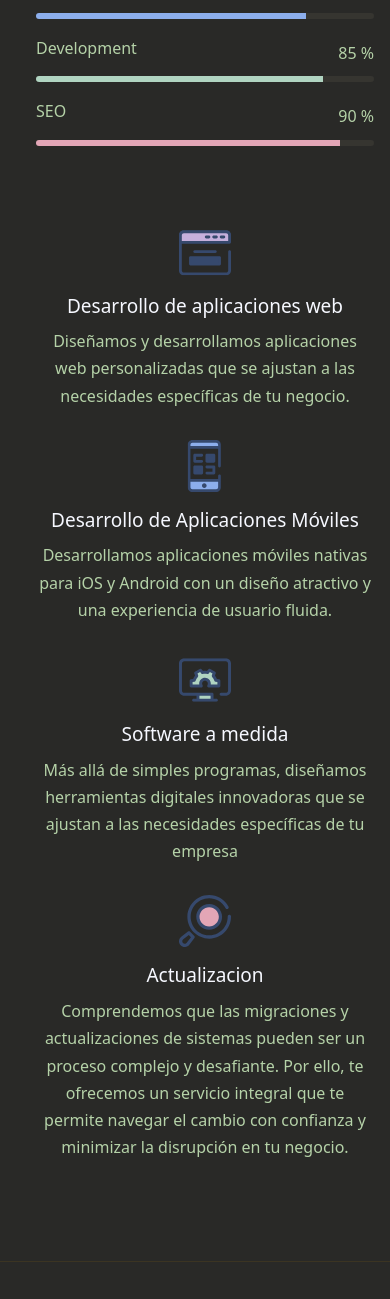
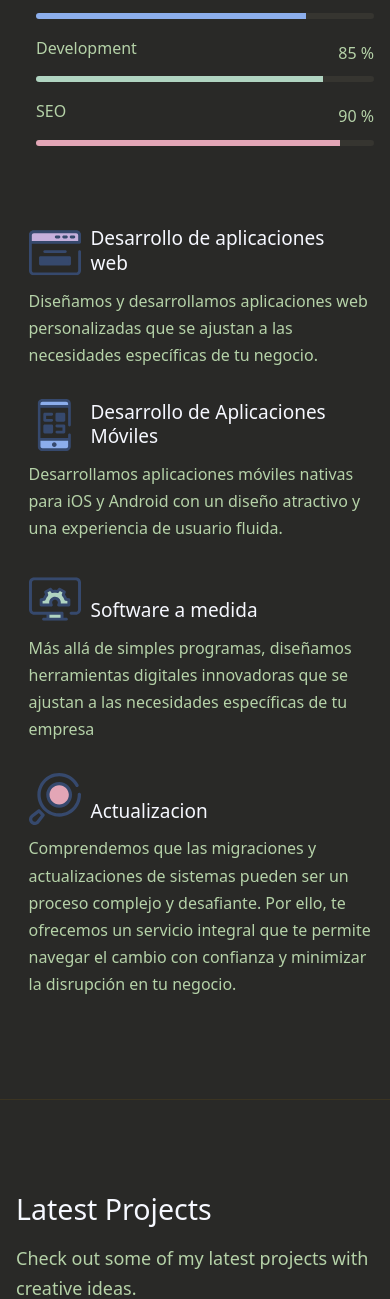
Before and after one commit to Naza42/CottonSP-Web, a Django app: page / in a window 390 px wide. Shown: the part 1444-2743 px from the top of the page. Run offline with Django 4.2, Linux system fonts and the light colour scheme.

Commit message:
Diseño responsive
Cambios en el diseño:
Diseño responsive en los cards.
Diseño en el navbar
Creacion de media querys en el base.css

```diff
--- a/static/css/base.css
+++ b/static/css/base.css
@@ -466,14 +466,25 @@
 
   .progress-fill { height: inherit; }
 
-  .about-card { text-align: center; }
+  .about-card {
+    --bs-gutter-x: 1.5rem;
+  --bs-gutter-y: 0;
+  display: flex;
+  flex-wrap: wrap;
+  margin-top: calc(-1 * var(--bs-gutter-y));
+  margin-right: calc(-.5 * var(--bs-gutter-x));
+  margin-left: calc(-.5 * var(--bs-gutter-x));
+   }
 
   .about-card .card-icon {
     max-width: max-content;
     margin-inline: auto;
+    margin-bottom: 1rem;
   }
 
-  .about-card .card-title { margin-block: 16px 10px; }
+  .about-card .card-title {
+    height: 5rem;
+   }
 
 
 
@@ -924,3 +935,19 @@
     .about .grid-list { gap: 60px; }
 
   }
+  @media  (width <= 768px) {
+    .about-card .card-icon {
+      margin-inline: 0;
+    }
+    .about-card .card-title{
+      display: flex;
+      margin-left: 1rem;
+      align-items: end;
+    }
+  }
+  @media (width <= 990px){
+    .navbar-list{
+      width: auto !important;
+      padding-left: 0;
+    }
+  }
--- a/templates/base.html
+++ b/templates/base.html
@@ -63,7 +63,7 @@
 
         </div>
 
-        <ul class="navbar-list">
+        <ul class="navbar-list w-75 justify-content-around">
 
           <li>
             <a href="{% url 'home' %}" class="navbar-link">Inicio</a>
--- a/templates/home.html
+++ b/templates/home.html
@@ -2,9 +2,6 @@
 {% load static %}
 {% block contenido %}
 
-<head>
-  <link rel="stylesheet" href="{% static 'css/base.css' %}">
-</head>
 <main>
   {% if mensaje %}
     <div class="position-absolute end-0 alert  alert-dismissible fade show col-12 col-sm-4 text-dark" role="alert" style='z-index:4;background-color:#A0CC00;top: 15rem;'>
@@ -138,11 +135,11 @@
           <li data-reveal="bottom">
             <div class="about-card">
 
-              <div class="card-icon">
+              <div class="card-icon col-4 col-md-12">
                 <img src="{% static 'img/icon-1.svg' %}" width="52" height="52" loading="lazy" alt="web design icon">
               </div>
 
-              <h3 class="h4 card-title">Desarrollo de aplicaciones web</h3>
+              <h3 class="h4 card-title col-8 col-md-12">Desarrollo de aplicaciones web</h3>
 
               <p class="card-text">
                 Diseñamos y desarrollamos aplicaciones web personalizadas que se ajustan a las necesidades específicas de tu negocio.
@@ -154,11 +151,11 @@
           <li data-reveal="bottom" data-reveal-delay="0.25s">
             <div class="about-card">
 
-              <div class="card-icon">
+              <div class="card-icon col-4 col-md-12">
                 <img src="{% static 'img/icon-2.svg' %}" width="52" height="52" loading="lazy" alt="mobile design icon">
               </div>
 
-              <h3 class="h4 card-title">
+              <h3 class="h4 card-title col-8 col-md-12">
                 Desarrollo de Aplicaciones Móviles</h3>
 
               <p class="card-text">
@@ -171,12 +168,12 @@
           <li data-reveal="bottom" data-reveal-delay="0.5s">
             <div class="about-card">
 
-              <div class="card-icon">
+              <div class="card-icon col-4 col-md-12">
                 <img src="{% static 'img/icon-3.svg' %}" width="52" height="52" loading="lazy"
                   alt="web development icon">
               </div>
 
-              <h3 class="h4 card-title">Software a medida</h3>
+              <h3 class="h4 card-title col-8 col-md-12">Software a medida</h3>
 
               <p class="card-text">
                 Más allá de simples programas, diseñamos herramientas digitales innovadoras que se ajustan a las necesidades específicas de tu empresa
@@ -188,11 +185,11 @@
           <li data-reveal="bottom" data-reveal-delay="0.75s">
             <div class="about-card">
 
-              <div class="card-icon">
+              <div class="card-icon col-4 col-md-12">
                 <img src="{% static 'img/icon-4.svg' %}" width="52" height="52" loading="lazy" alt="web seo icon">
               </div>
 
-              <h3 class="h4 card-title">Actualizacion</h3>
+              <h3 class="h4 card-title col-8 col-md-12">Actualizacion</h3>
 
               <p class="card-text">
                 Comprendemos que las migraciones y actualizaciones de sistemas pueden ser un proceso complejo y desafiante. Por ello, te ofrecemos un servicio integral que te permite navegar el cambio con confianza y minimizar la disrupción en tu negocio.
@@ -231,7 +228,7 @@
 
         </div>
 
-        <ul class="grid-list">
+        <ul class="grid-list p-0">
 
           <li>
             <div class="project-card project-card-1" style="background-color: #222222">
```
